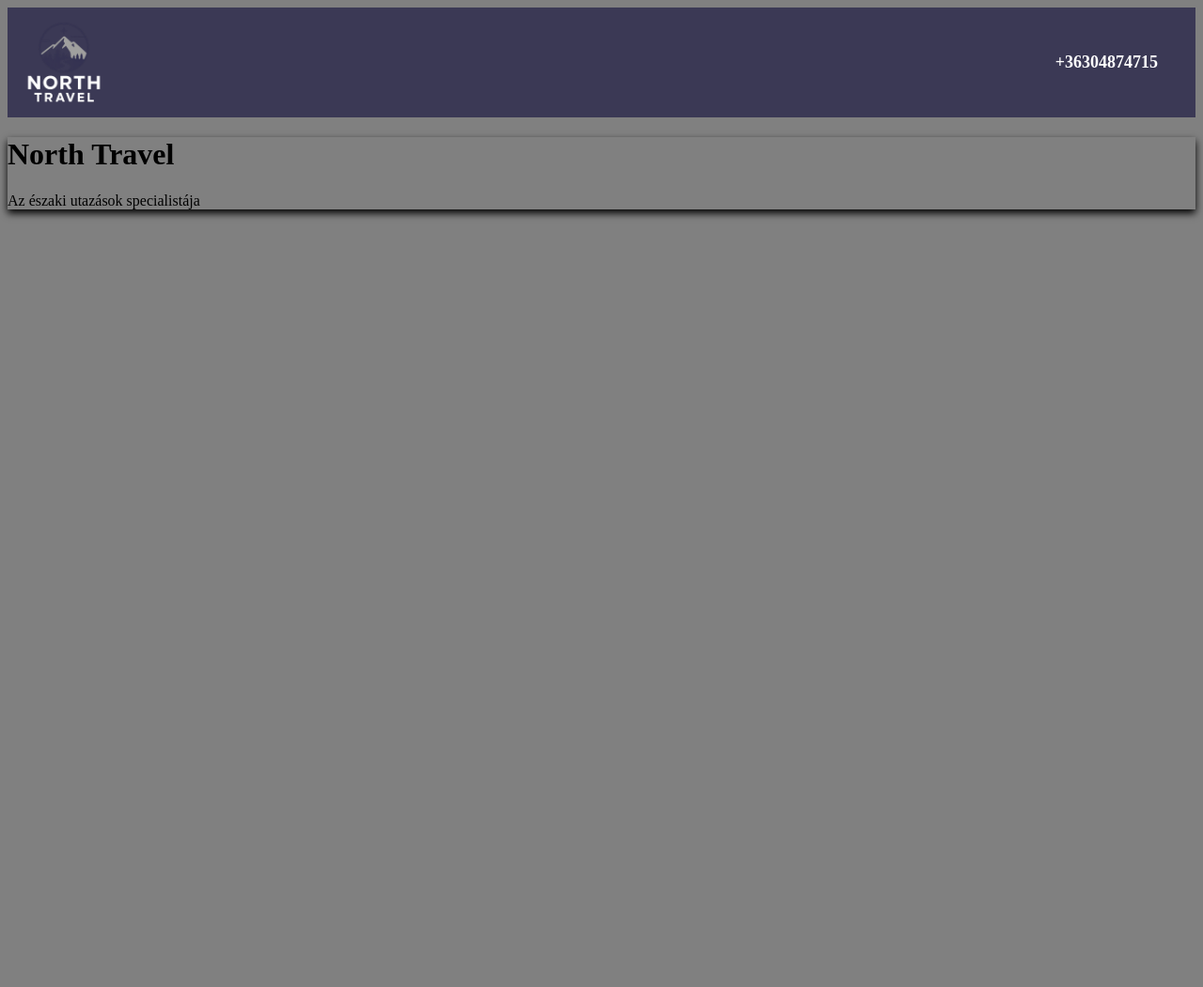
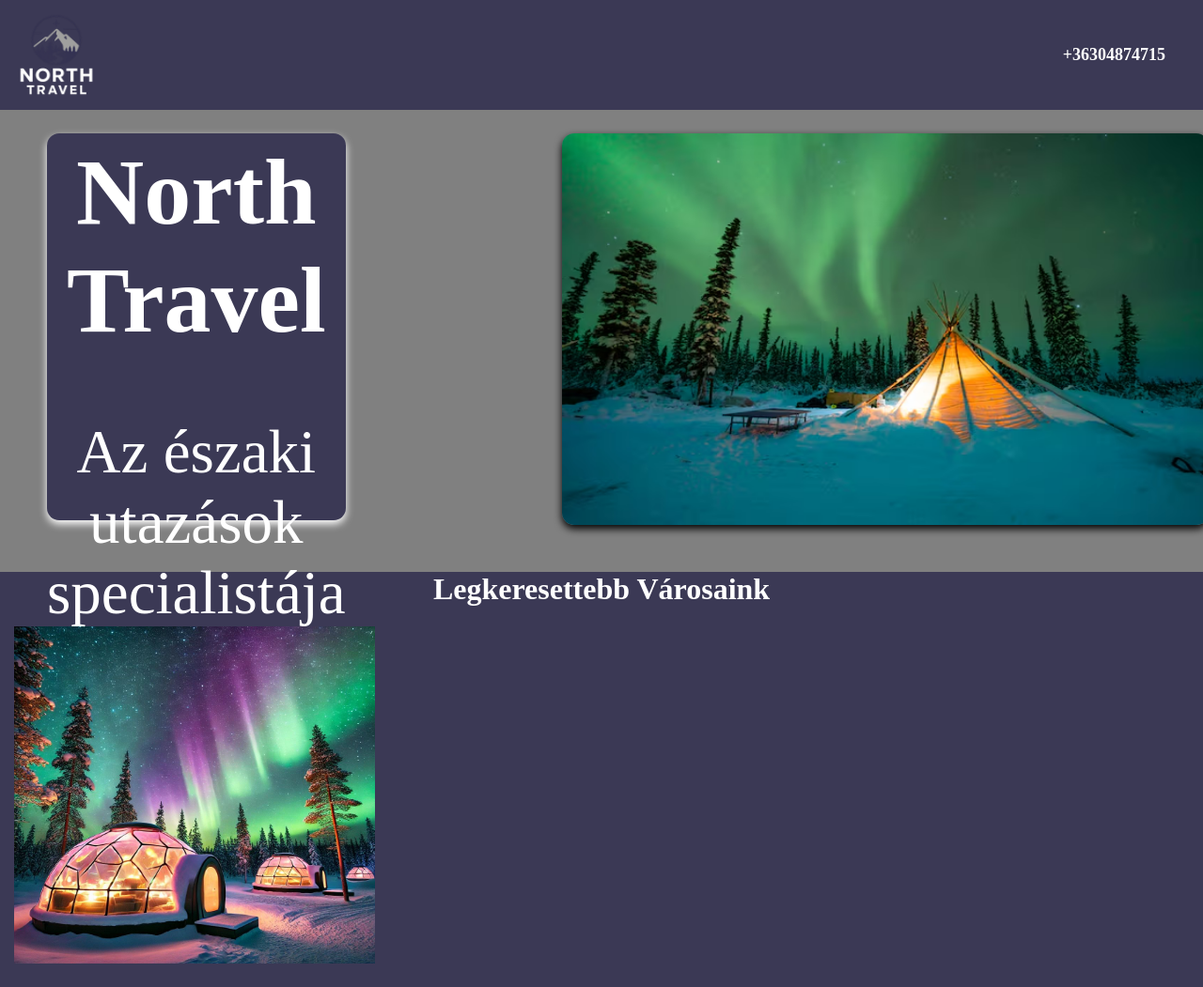
Before and after one commit to Hubble12/North-Travel-Uj, a plain HTML site: page fooldal.html in a window 1280 px wide. Shown: the whole page at 94% size. Before the commit the page ends 800 px from the top, so only its background shows below. Drawn offline with Linux system fonts and the light colour scheme.

Commit message:
főoldal alsó felső rész, card-ok, div ek elhelyezése

```diff
--- a/fooldal.html
+++ b/fooldal.html
@@ -12,10 +12,40 @@
         <img src="képek/" alt="">
         <p class="telefonszam">+36304874715</p>
     </header>
-    <div class="card1">
-        <h1>North Travel</h1>
-        <p>Az északi utazások specialistája</p>
+
+    <div class="felsoresz">
+        <div class="card1">
+            <h1 class="szoveg">North Travel</h1>
+            <p class="alszoveg">Az északi utazások specialistája</p>
+
+
+
+
+        </div>
+        <div class="card2">
+           <img class="kep" src="képek/szia.avif" alt="">
+
+        </div>
     </div>
+
+    <div class="alsoresz">
+        <h1 class="alsoreszcim">Legkeresettebb Városaink</h1>
+        <div class="card3">
+            <img class="card3kep" src="képek/Finn varosok/fin.jpg" alt="">
+        </div>
+
+        <div class="card4">
+
+        </div>
+
+
+
+        <div class="card5">
+
+        </div>
+    </div>
+
+
 
 </body>
 </html>
--- a/style.css
+++ b/style.css
@@ -1,5 +1,6 @@
 body{
     background-color: grey;
+    margin: auto;
 }
 header{
     background-color: #3B3955;
@@ -26,9 +27,71 @@ header{
 
 }
 .card1{
+    margin-top: 25px;
     box-shadow: 0 4px 8px 0;
     transition: 0.3s;
+    font-size: 50px;
+    width: 723.63px;
+    text-align: center;
+    height: 412px;
+    color: white;
+
+    background-color: #3B3955;
+    margin-left: 50px;
+    border-radius: 13px;
+
 }
 .card1:hover {
-    box-shadow: 0 8px 16px 0 rgba(0,0,0,0.2);
+    box-shadow: 0 8px 16px 0 rgba(0,0,0,0.0);
+    color: black;
 }
+.alszoveg{
+    font-size: 65px;
+
+}
+.szoveg{
+    margin-top: 5px;
+}
+.felsoresz{
+    display: flex;
+}
+.card2{
+    margin-top: 25px;
+    box-shadow: 0 4px 8px 0;
+    transition: 0.3s;
+    width: 688.63px;
+    text-align: center;
+    height: 417px;
+    margin-left: 230px;
+    border-radius: 13px;
+}
+.kep{
+    width: 688.63px;
+    text-align: center;
+    height: 417px;
+    border-radius: 13px;
+}
+.alsoresz{
+    background-color: #3B3955;
+    height: 100%;
+    width: 100%;
+
+
+}
+.alsoreszcim{
+    text-align: center;
+    color: white;
+    margin-top: 50px;
+}
+.card3kep{
+    width:  384px;
+    height: 359px;
+}
+.card3{
+    width: 384px;
+    height: 359px;
+    margin-left: 15px;
+
+    padding-bottom: 25px;
+
+}
```
Also changed, not shown: képek/szia.avif (added).
